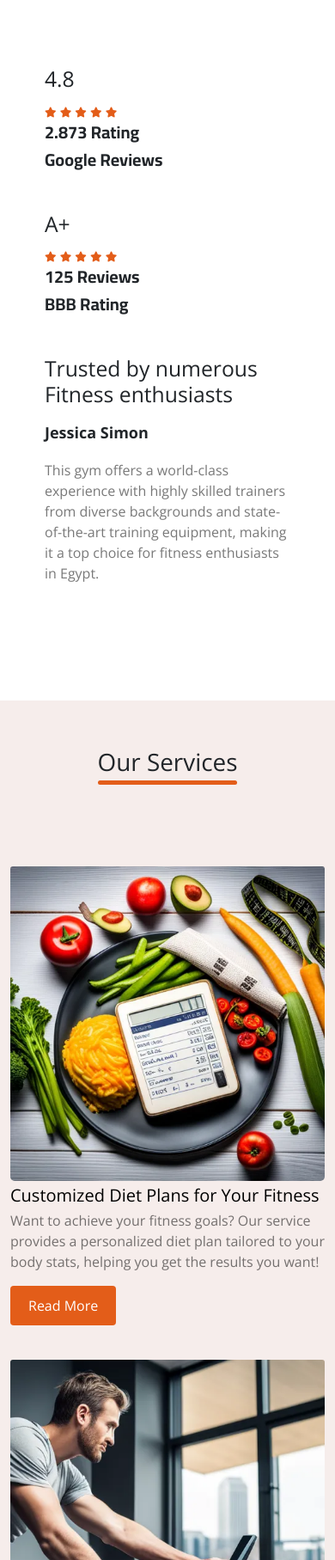
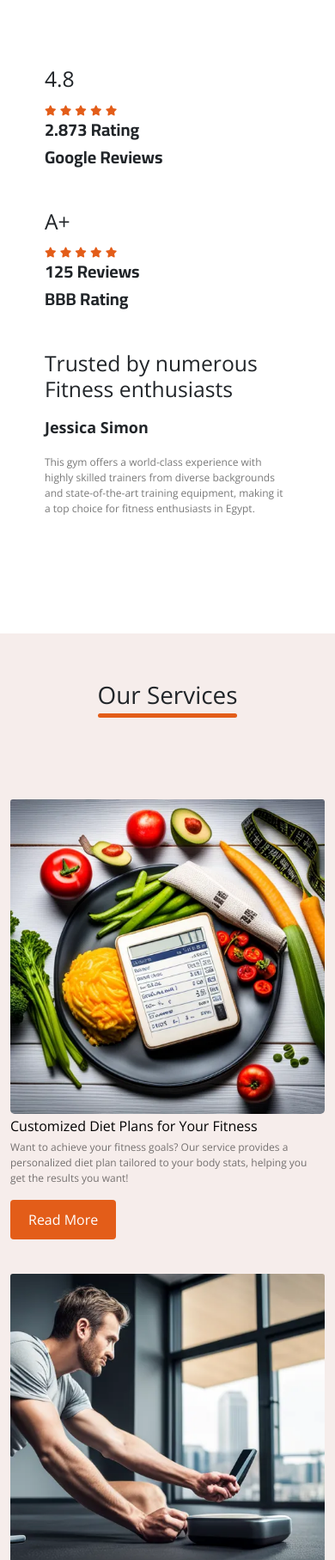
Before and after one commit to ahmed-soltan/El-Noamany_fitness_center, a plain HTML site: page index.html in a window 390 px wide. Shown: the part 992-2807 px from the top of the page at 86% size. Drawn offline with nearby package versions, Linux system fonts and the light colour scheme.

Commit message:
Update style.css

```diff
--- a/style.css
+++ b/style.css
@@ -480,10 +480,10 @@ p{
     }
     .row .col div h4{
         margin: 5px 0;
-        font-size: 20px;
+        font-size: 16px;
     }
     .row .col div p{
-        font-size: 16px;
+        font-size: 12px;
     }
     .team .container{
         margin: 0;
@@ -492,7 +492,7 @@ p{
         font-size: 14px;
     }
     .body ul li{
-        font-size: 18px;
+        font-size: 16px;
     }
     .body{
         width: 100%;
@@ -538,7 +538,7 @@ p{
     }
     .row .col div h4{
         margin: 5px 0;
-        font-size: 16px;
+        font-size: 14px;
     }
     .row .col div p{
         font-size: 12px;
```
